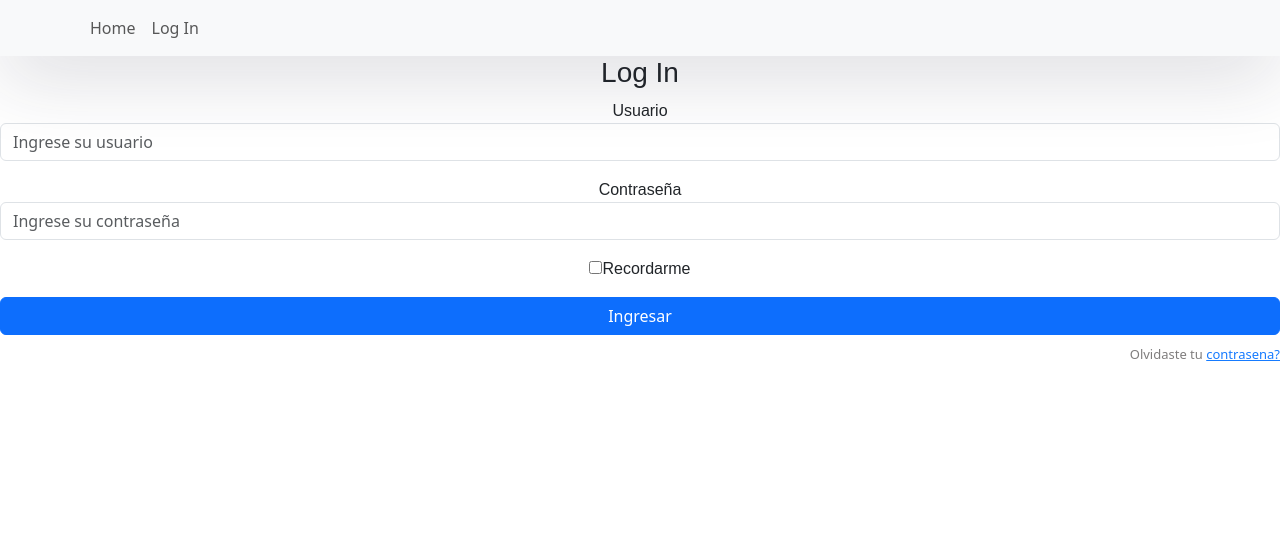
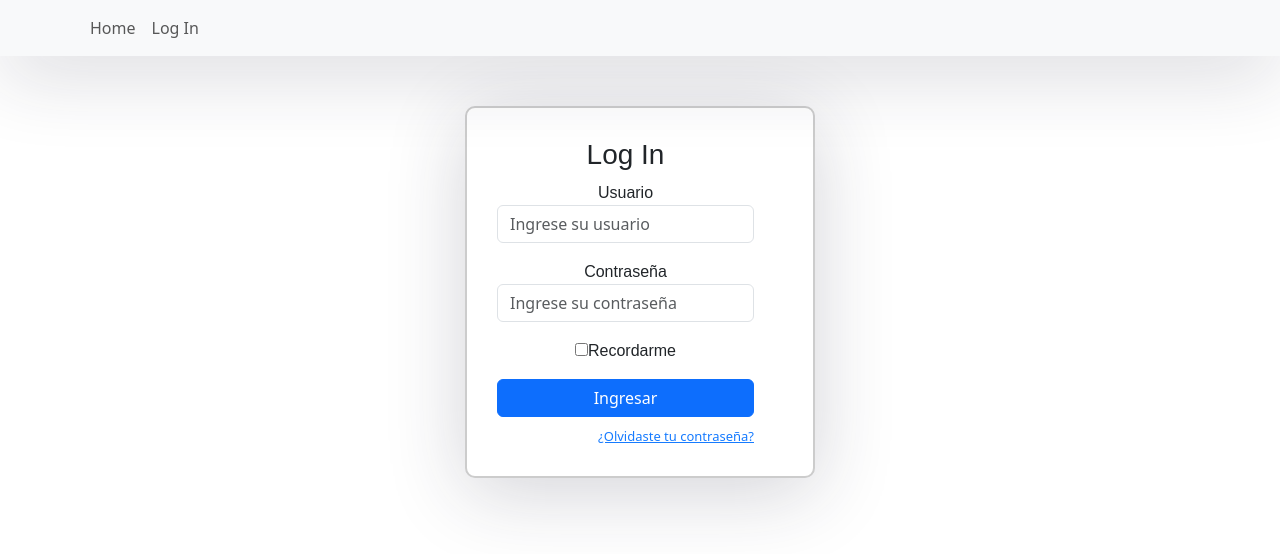
Before and after one commit to SectaTernurin/Login-P5, a React (Create React App) app in the folder ternutianguis/: page /login in a window 1280 px wide. Shown: the top 554 px of the page. Built offline with nearby package versions, Linux system fonts and the light colour scheme.

Commit message:
Agregando imagen y formato a pagina home y login

```diff
--- a/ternutianguis/src/App.css
+++ b/ternutianguis/src/App.css
@@ -24,7 +24,7 @@
   align-items: center;
   justify-content: center;
   font-size: calc(10px + 2vmin);
-  color: white;
+  color: lightskyblue;
 }
 
 .App-link {
--- a/ternutianguis/src/paginas/Home.css
+++ b/ternutianguis/src/paginas/Home.css
@@ -20,3 +20,16 @@
     color:mediumpurple;
     align-self: center;
 }
+
+.auth-inner {
+    display: flex;
+    align-items: flex-start;
+}
+
+.contenido-izquierda {
+    margin-right: 20px;
+}
+
+.contenido-derecha {
+    overflow: hidden;
+}
--- a/ternutianguis/src/paginas/Home.js
+++ b/ternutianguis/src/paginas/Home.js
@@ -8,9 +8,19 @@ import { Link } from 'react-router-dom';
 
  export const Home = () => {
     return (
-        <div className="Contenedor">
-            <h1>Ternutianguis</h1>
-            <h2>Bienvenido a Ternutianguis!</h2>
+        <div>
+            <div className="Contenedor">
+                <h1>Ternutianguis</h1>
+                <h2>Bienvenido a Ternutianguis!</h2>
+            </div>
+            <div className="contenido-izquierda">
+                <Image src={require('./imagenes/ternurin.jpeg')} width="20%" />
+            </div>
+            <div className="contenido-derecha">
+                <h5>Ternutianguis es un sistema web que permite hacer compras y ventas en
+                    línea de distintos productos como: postres, dulces, libros, maquillaje,
+                    juegos de mesa, etc</h5>
+            </div>
         </div>
     )
  }
--- a/ternutianguis/src/paginas/Login.css
+++ b/ternutianguis/src/paginas/Login.css
@@ -32,12 +32,16 @@ h1,h2,h3,h4,h5,h6,label,span {
 
   .auth-inner {
     width: 350px;
-    margin: auto;
+    margin: 50px auto; /* Ajusta el margen superior a 50px y centra horizontalmente */
     background: #ffffff;
     box-shadow: 0px 14px 80px rgba(34, 35, 58, 0.2);
     padding: 30px;
     border-radius: 10px;
     transition: all .3s;
+  }
+
+  .form-border {
+    border: 2px solid #ccc;
   }
 
   .auth-wrapper .form-control:focus {
--- a/ternutianguis/src/paginas/Login.js
+++ b/ternutianguis/src/paginas/Login.js
@@ -9,6 +9,7 @@ import { Link } from 'react-router-dom';
 export class Login extends Component {
   render() {
     return (
+      <div class="auth-inner form-border">
         <form>
           <h3>Log In</h3>
           <div className="mb-3">
@@ -45,9 +46,10 @@ export class Login extends Component {
             </button>
           </div>
           <p className="forgot-password text-right">
-          Olvidaste tu <a href="#">contrasena?</a>
+            <a href="#">¿Olvidaste tu contraseña?</a>
           </p>
         </form>
+      </div>
     )
   }
 }
```
Also changed, not shown: ternutianguis/src/paginas/imagenes/ternurin.jpeg (added). Lines whose indentation alone changed are shown as unchanged.
